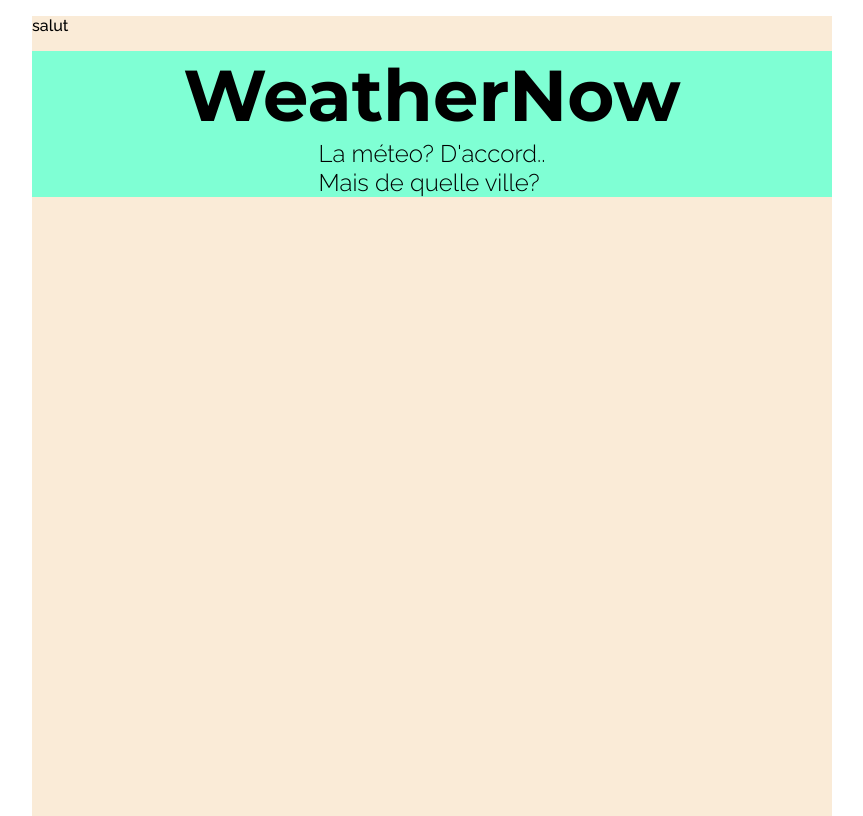
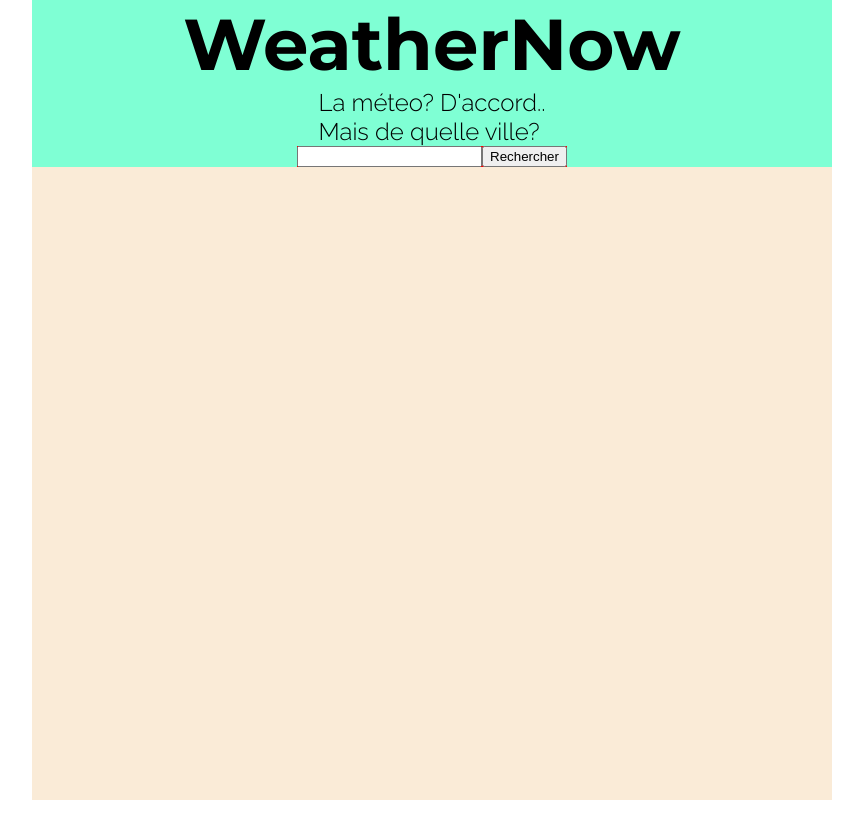
Before and after one commit to Bnkjs/WeatherNow-JS, a Next.js app: page / in a window 1280 px wide. Shown: the whole page, without its empty margins (208-1071 px from the left). Built offline with nearby package versions, Linux system fonts and the light colour scheme.

Commit message:
modified: component + import header file

```diff
--- a/components/Header/Header.jsx
+++ b/components/Header/Header.jsx
@@ -1,8 +1,11 @@
+import { SearchBar } from '/components/SearchBar/SearchBar'
+
 export const Header = ()=> {
   return( <>
       <header>
         <h1 className="header-title">WeatherNow</h1>
         <p className='header-content'>La méteo? D'accord.. <br />Mais de quelle ville? </p>
+        <SearchBar/>
       </header>
     </>
   )
--- a/components/SearchBar/SearchBar.jsx
+++ b/components/SearchBar/SearchBar.jsx
@@ -1,6 +1,9 @@
 
-export const SearchBar = ()=>{
+export const SearchBar = (handleFunc) => {
   return(<div id='searchBar'>
-     <p>salut</p>
+     <form className="search-input">
+       <input type="text" name='user-search' id='user-search' />
+     </form>
+     <button onClick={handleFunc}>Rechercher</button>
   </div>)
 }
--- a/components/SearchBar/SearchBar.scss
+++ b/components/SearchBar/SearchBar.scss
@@ -0,0 +1,4 @@
+#searchBar{
+  display: flex;
+  background-color: red;
+}
--- a/pages/index.js
+++ b/pages/index.js
@@ -6,7 +6,6 @@ import { SearchBar } from '../components/SearchBar/SearchBar'
 
 export default function Home() {
   return (<div id="container-app">
-      <SearchBar/>
       <Header/>
   </div>
   )
```
